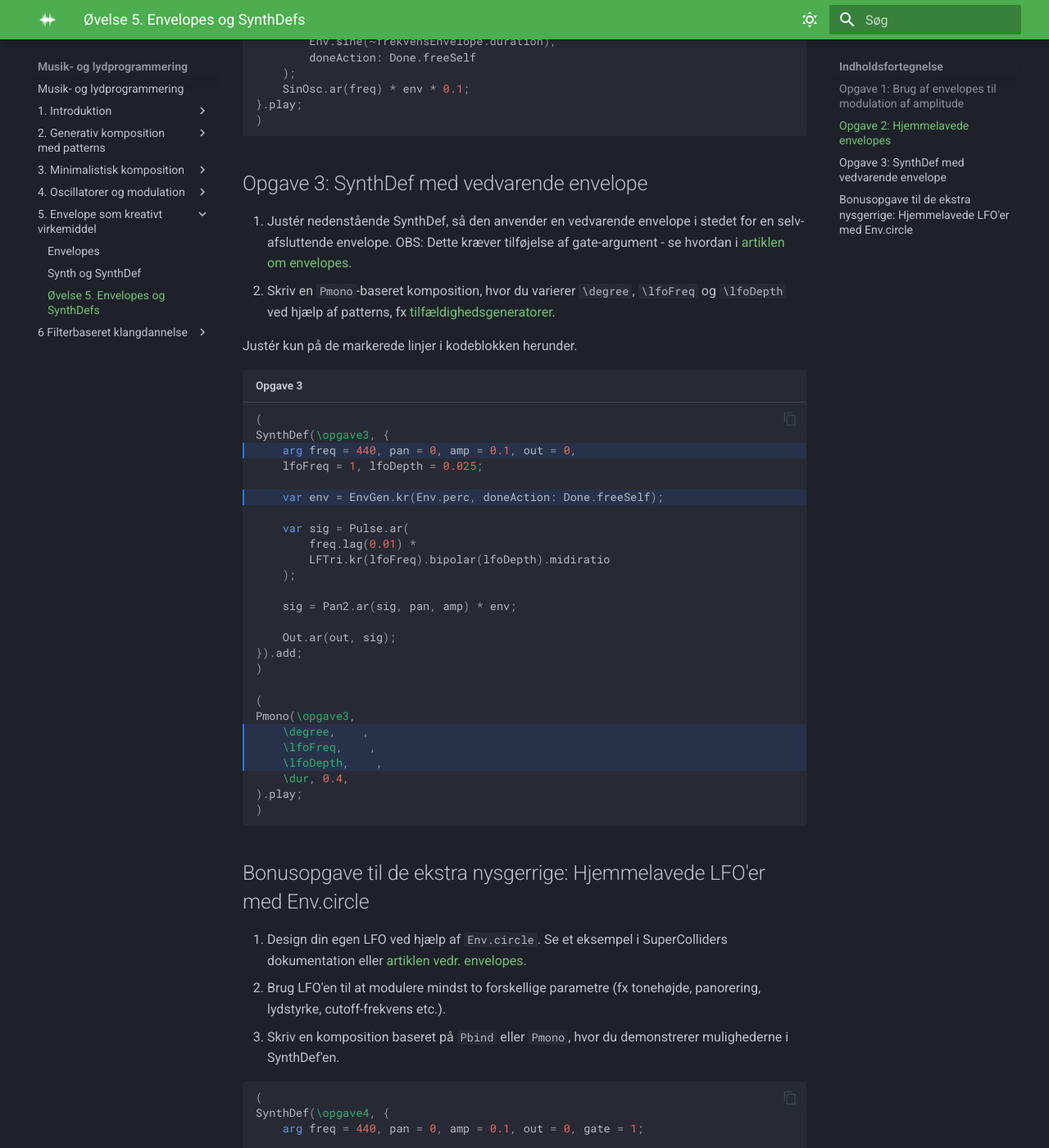
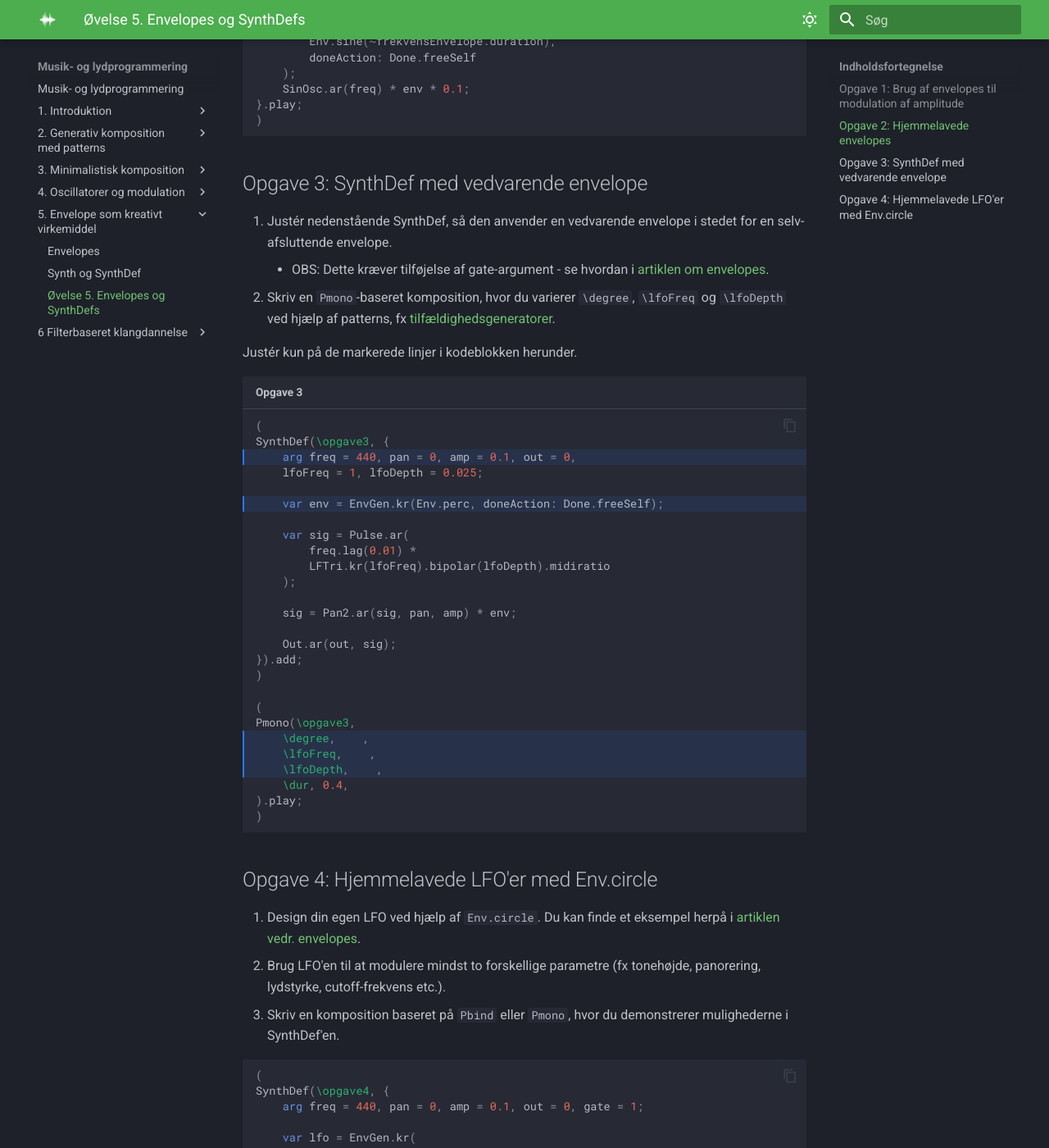
Before and after one commit to sparkletop/sparkletop.github.io, an MkDocs documentation site: the page built from docs/5. Envelope som kreativt virkemiddel/Øvelse 5 - Envelopes.md, in a window 1280 px wide and 1400 px high, scrolled down 1469 px. Shown: the whole window at 82% size. Built offline with MkDocs 1.6.1 and Material for MkDocs 9.7.7, drawn with Linux system fonts in a browser that asks for light colours.

Commit message:
minor exercise adjustments

````diff
--- a/docs/5. Envelope som kreativt virkemiddel/Øvelse 5 - Envelopes.md
+++ b/docs/5. Envelope som kreativt virkemiddel/Øvelse 5 - Envelopes.md
@@ -99,9 +100,9 @@ Pmono(\opgave3,
 ```
 
 
-## Bonusopgave til de ekstra nysgerrige: Hjemmelavede LFO'er med Env.circle
+## Opgave 4: Hjemmelavede LFO'er med Env.circle
 
-1. Design din egen LFO ved hjælp af `Env.circle`. Se et eksempel i SuperColliders dokumentation eller [artiklen vedr. envelopes](Envelopes.md).
+1. Design din egen LFO ved hjælp af `Env.circle`. Du kan finde et eksempel herpå i [artiklen vedr. envelopes](Envelopes.md).
 1. Brug LFO'en til at modulere mindst to forskellige parametre (fx tonehøjde, panorering, lydstyrke, cutoff-frekvens etc.).
 1. Skriv en komposition baseret på `Pbind` eller `Pmono`, hvor du demonstrerer mulighederne i SynthDef'en.
 
````
Also changed, not shown: other parts of docs/5. Envelope som kreativt virkemiddel/Øvelse 5 - Envelopes.md (+2 -1 lines), docs/4. Oscillatorer og modulation/Øvelse 4 - Grundlæggende brug af UGens.md (+1 -1 lines).
